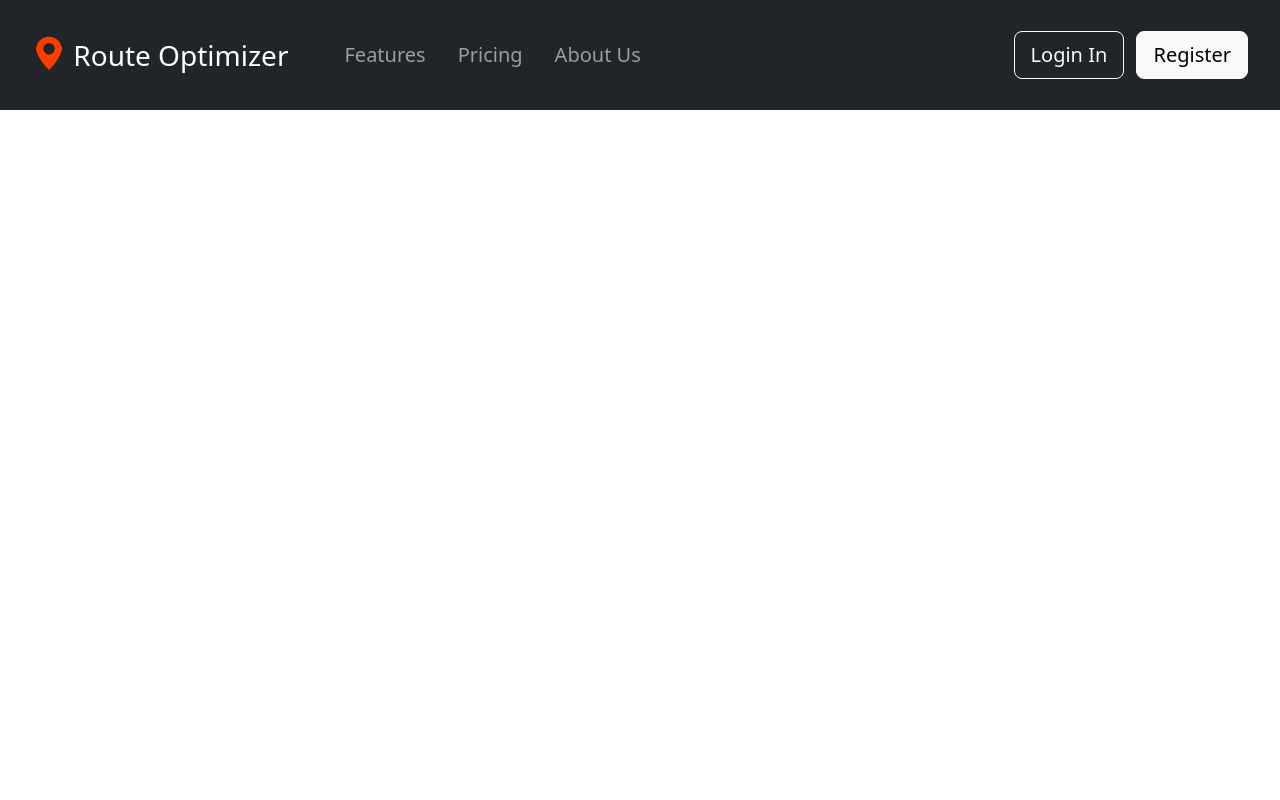
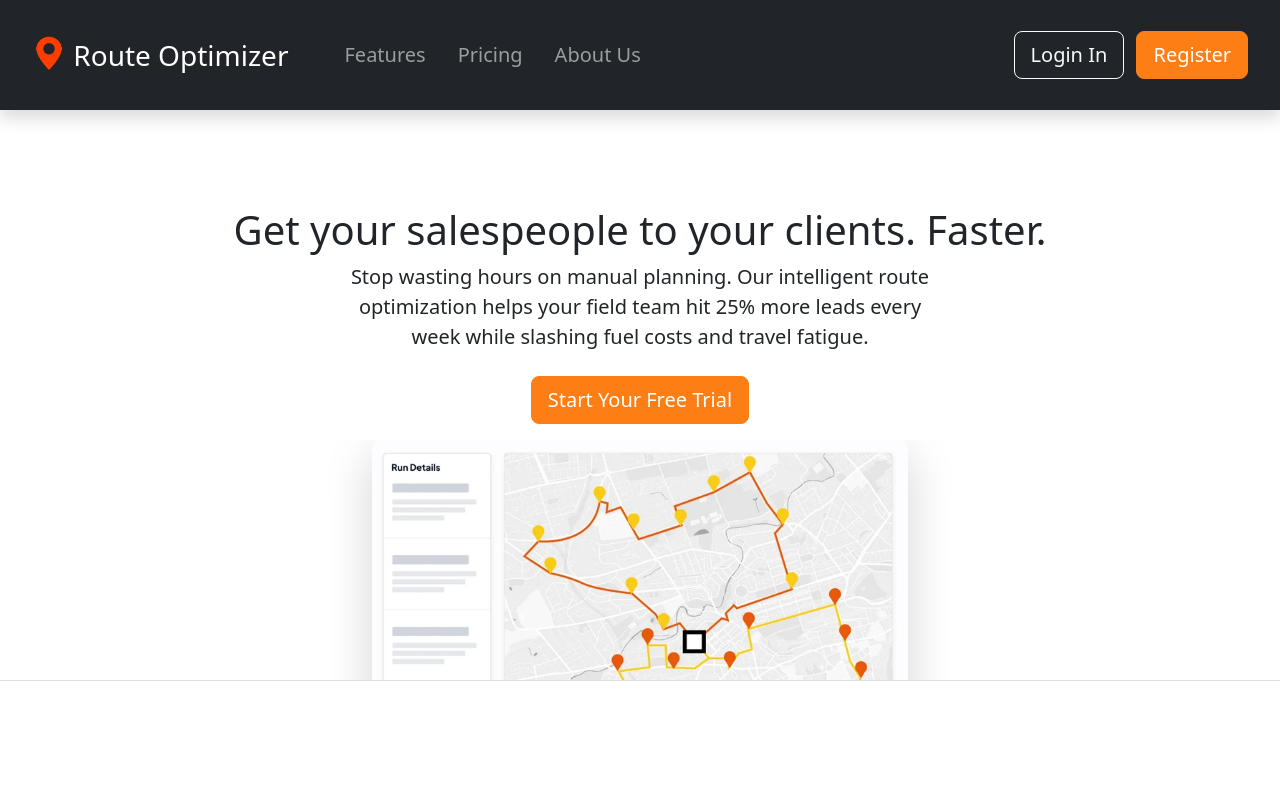
Before and after one commit to dpt-hub/CS50_final_project, a Flask app: page / in a window 1280 px wide. Run offline with Flask 3, Linux system fonts and the light colour scheme.

Commit message:
Implemented the Hero section (base.html)

```diff
--- a/app/__init__.py
+++ b/app/__init__.py
@@ -30,6 +30,6 @@ def create_app(test_config=None):
 
     @app.route('/')
     def landing_page():
-        return render_template('base.html')
+        return render_template('landing_page.html')
 
     return app
--- /dev/null
+++ b/app/static/https:--getbootstrap.com-docs-5.3-examples-heroes-bootstrap-.txt
@@ -0,0 +1 @@
+https://getbootstrap.com/docs/5.3/examples/heroes/bootstrap-themes.png
--- /dev/null
+++ b/app/static/style.css
@@ -0,0 +1,20 @@
+.btn-primary{
+    background-color: #fd7e14;
+    border-width: 1px;
+    border-color: #fd7e14;
+    transition: background-color 0.3s;
+    --bs-btn-color: #fff;
+    --bs-btn-bg: #fd7e14;
+    --bs-btn-border-color: #fd7e14;
+    --bs-btn-hover-color: #fff;
+    --bs-btn-hover-bg: #ca6510;
+    --bs-btn-hover-border-color: #ca6510;
+    --bs-btn-focus-shadow-rgb: 49, 132, 253;
+    --bs-btn-active-color: #fff;
+    --bs-btn-active-bg: #ca6510;
+    --bs-btn-active-border-color: #ca6510;
+    --bs-btn-active-shadow: inset 0 3px 5px rgba(0, 0, 0, 0.125);
+    --bs-btn-disabled-color: #fff;
+    --bs-btn-disabled-bg: #fd7e14;
+    --bs-btn-disabled-border-color: #fd7e14;
+}
--- a/app/templates/base.html
+++ b/app/templates/base.html
@@ -3,15 +3,15 @@
 <head>
     <meta charset="UTF-8">
     <meta name="viewport" content="width=device-width, initial-scale=1.0">
-
     <title>{% block title %}{% endblock %}</title>
     <link href="https://cdn.jsdelivr.net/npm/bootstrap@5.3.8/dist/css/bootstrap.min.css" rel="stylesheet" integrity="sha384-sRIl4kxILFvY47J16cr9ZwB07vP4J8+LH7qKQnuqkuIAvNWLzeN8tE5YBujZqJLB" crossorigin="anonymous">
+    <link rel="stylesheet" href="../static/style.css">
 </head>
 <body>
-    <nav class="navbar bg-dark justify-content-between px-4" data-bs-theme="dark" >
+    <nav class="navbar bg-dark justify-content-between px-4 shadow" data-bs-theme="dark" >
         <div class="d-flex align-items-center justify-content-start p-2">
             <a class="navbar-brand fs-3" href="#">
-                <img src="../static/logo.png" class="d-inline-block align-text-top" height="34" alt="orange gps marker">
+                <img src="../static/logo.webp" class="d-inline-block align-text-top" height="34" alt="orange gps marker">
                 Route Optimizer
             </a>
             <ul class="navbar-nav flex-row p-2 fs-5 mx-3">
@@ -28,9 +28,27 @@
         </div>
         <div class="ml-auto p-2">
             <a href="" class="mx-2"><button class="btn btn-outline-light btn-lg" type="button">Login In</button></a>
-            <a href=""><button class="btn btn-light btn-lg" type="button">Register</button></a>
+            <a href=""><button class="btn btn-primary btn-lg" type="button">Register</button></a>
         </div>
     </nav>
+    <main>
+        <div class="px-4 pt-5 my-5 text-center border-bottom" id="hero">
+            <h1>Get your salespeople to your clients. Faster.</h1>
+            <div class="col-lg-6 mx-auto">
+                <p class="lead mb-4">
+                    Stop wasting hours on manual planning. Our intelligent route optimization helps your field team hit 25% more leads every week while slashing fuel costs and travel fatigue.
+                </p>
+                <div class="d-grid gap-2 d-sm-flex justify-content-sm-center mb-3">
+                    <button type="button" class="btn btn-primary btn-lg">Start Your Free Trial</button>
+                </div>
+            </div>
+            <div class="overflow-hidden" style="max-height: 30vh;">
+                <div class="container px-5">
+                    <img src="../static/route_optimization.webp" class="rounded-3 shadow-lg mb-4" height="400" alt="chart showing an unoptimized and an optimized route">
+                </div>
+            </div>
+        </div>
+    </main>
     {% block content %}{% endblock %}
     <script src="https://cdn.jsdelivr.net/npm/bootstrap@5.3.8/dist/js/bootstrap.bundle.min.js" integrity="sha384-FKyoEForCGlyvwx9Hj09JcYn3nv7wiPVlz7YYwJrWVcXK/BmnVDxM+D2scQbITxI" crossorigin="anonymous"></script>
 </body>
--- a/app/templates/landing_page.html
+++ b/app/templates/landing_page.html
@@ -2,10 +2,7 @@
 {% block title%}Route Optimizer{% endblock%}
 {% block content %}
 
-    <main>
-        <div id="hero">
 
-        </div>
         <div id="benefits">
 
         </div>
```
Also changed, not shown: app/static/logo.png (deleted), app/static/logo.webp (added), app/static/route_optimization.webp (added).
